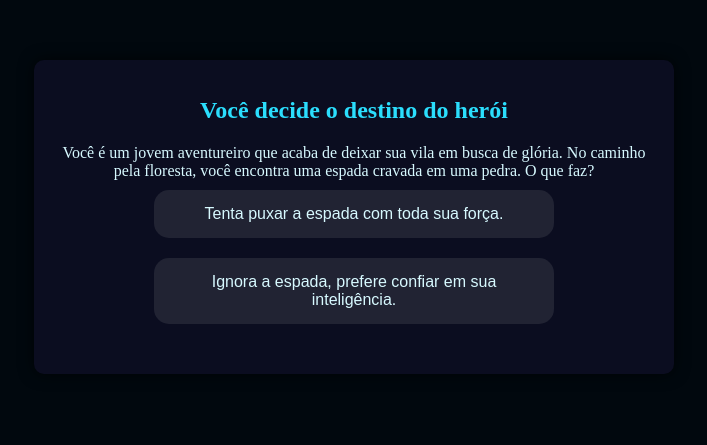
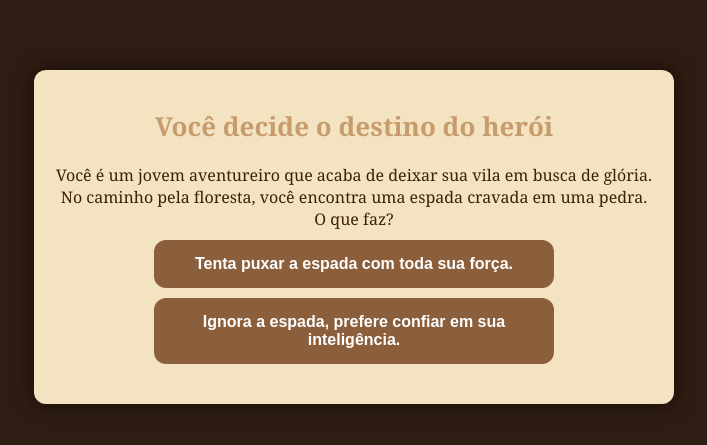
Before and after one commit to Nasen7072/inteligencia-artificial, a plain HTML site: page index.html in a window 1280 px wide. Shown: the part 183-628 px from the top of the page, without its empty margins (286-993 px from the left). Drawn offline with Linux system fonts and the light colour scheme.

Commit message:
Update style.css

```diff
--- a/style.css
+++ b/style.css
@@ -1,9 +1,9 @@
 :root {
-    --cor-fundo: #01080E;
-    --cor-principal: #0B0D20;
-    --cor-secundaria: #212333;
-    --cor-destaque: #2BDEFD;
-    --cor-texto: #D7F9FF;
+  --cor-fundo: #2e1d12;
+  --cor-principal: #f4e3c1;
+  --cor-secundaria: #8b5e3c;
+  --cor-destaque: #c69c6d;
+  --cor-texto: #3e1f0d;
 }
 
 body {
@@ -14,41 +14,46 @@ body {
   align-items: center;
   min-height: 100vh;
   margin: 0;
+  padding: 20px;
+  font-family: 'Georgia', serif;
 }
 
 .caixa-principal {
   background-color: var(--cor-principal);
-    width: 90%;
+  width: 100%;
   max-width: 600px;
   text-align: center;
   padding: 20px;
-    border-radius: 10px;
-    box-shadow: 0 0 15px rgba(0, 0, 0, 0.7);
+  border-radius: 12px;
+  box-shadow: 0 0 20px rgba(0, 0, 0, 0.6);
 }
 
 h1 {
   color: var(--cor-destaque);
-    font-size: 24px;
+  font-size: 26px;
   margin-bottom: 20px;
 }
 
 button {
   background-color: var(--cor-secundaria);
-    color: var(--cor-texto);
+  color: #fff;
   border: none;
-    border-radius: 15px;
+  border-radius: 12px;
   padding: 15px;
-    margin: 10px;
+  margin: 10px auto;
+  display: block;
   width: 90%;
   max-width: 400px;
   cursor: pointer;
   font-size: 16px;
-    transition: background-color 0.3s;
+  font-weight: bold;
+  transition: background-color 0.3s, transform 0.2s;
 }
 
 button:hover {
   background-color: var(--cor-destaque);
-    color: var(--cor-principal);
+  color: var(--cor-texto);
+  transform: scale(1.03);
 }
 
 .caixa-resultado {
@@ -57,5 +62,5 @@ button:hover {
 
 .texto-resultado {
   font-style: italic;
-    line-height: 1.6;
+  line-height: 1.5;
 }
```
Lines whose indentation alone changed are shown as unchanged.
